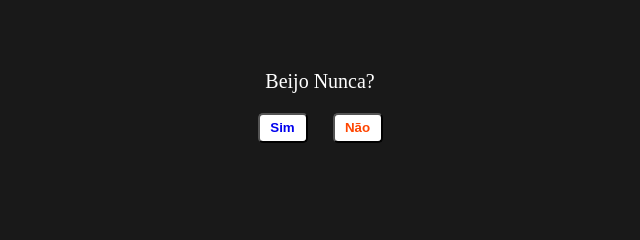
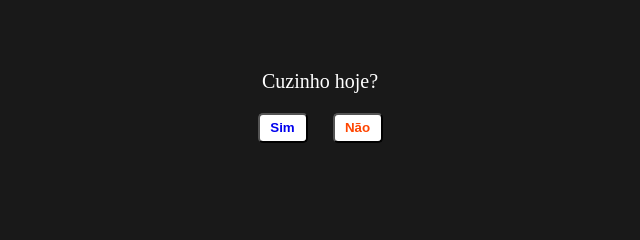
Before and after one commit to vtavaresz/pedido, a plain HTML site: page index.html in a window 1280 px wide. Shown: the part 302-542 px from the top of the page, 320-960 px from the left. Drawn offline with Linux system fonts and the light colour scheme.

Commit message:
Atualizar o index.html

```diff
--- a/index.html
+++ b/index.html
@@ -8,7 +8,7 @@
 </head>
 <body>
   <div class="box">
-    <p>Beijo Nunca?</p>
+    <p>Cuzinho hoje?</p>
     <div class="buttons-container">
       <button>
         <a href="https://imageproxyb.ifunny.co/crop:x-20,resize:640x,quality:90x75/images/6c6267ff16059903c5cedfcbdde8566d674d8d931cd738022dfcb52d5a108d82_1.jpg">Sim</a>
```
